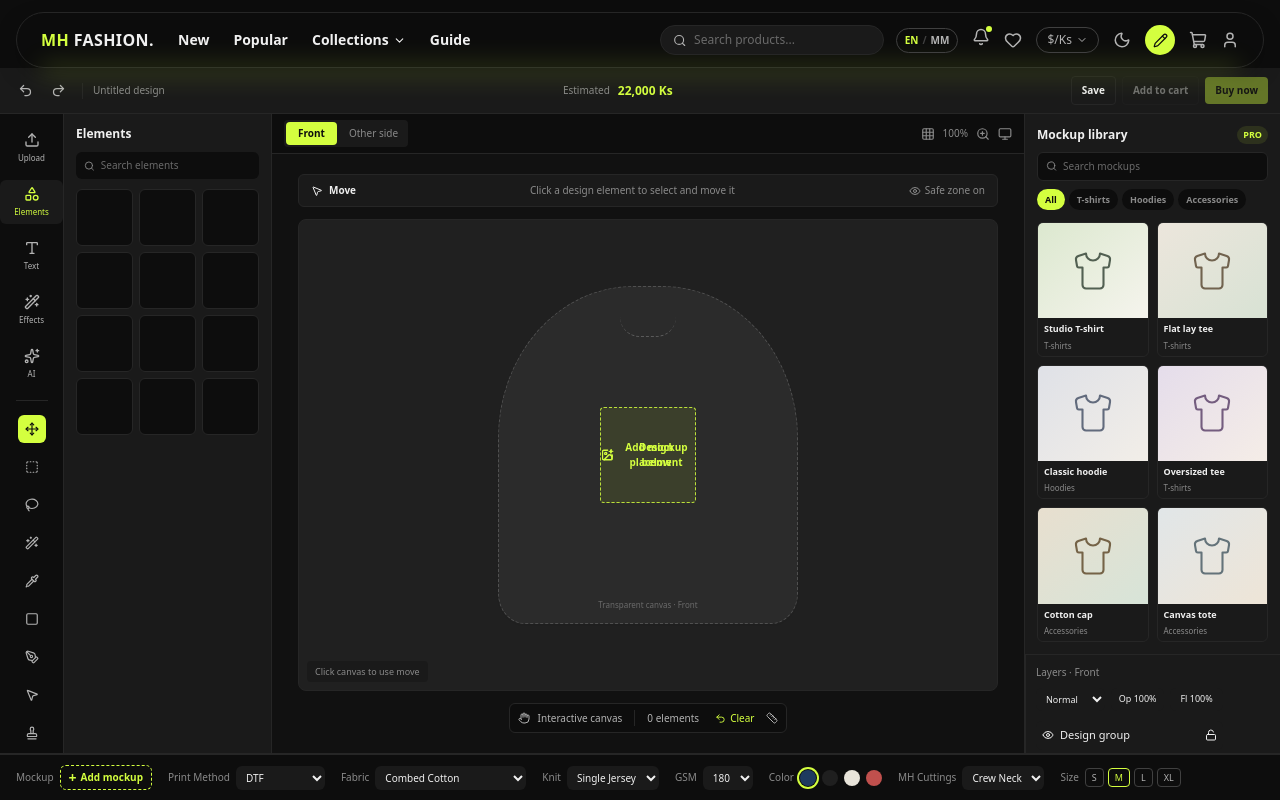
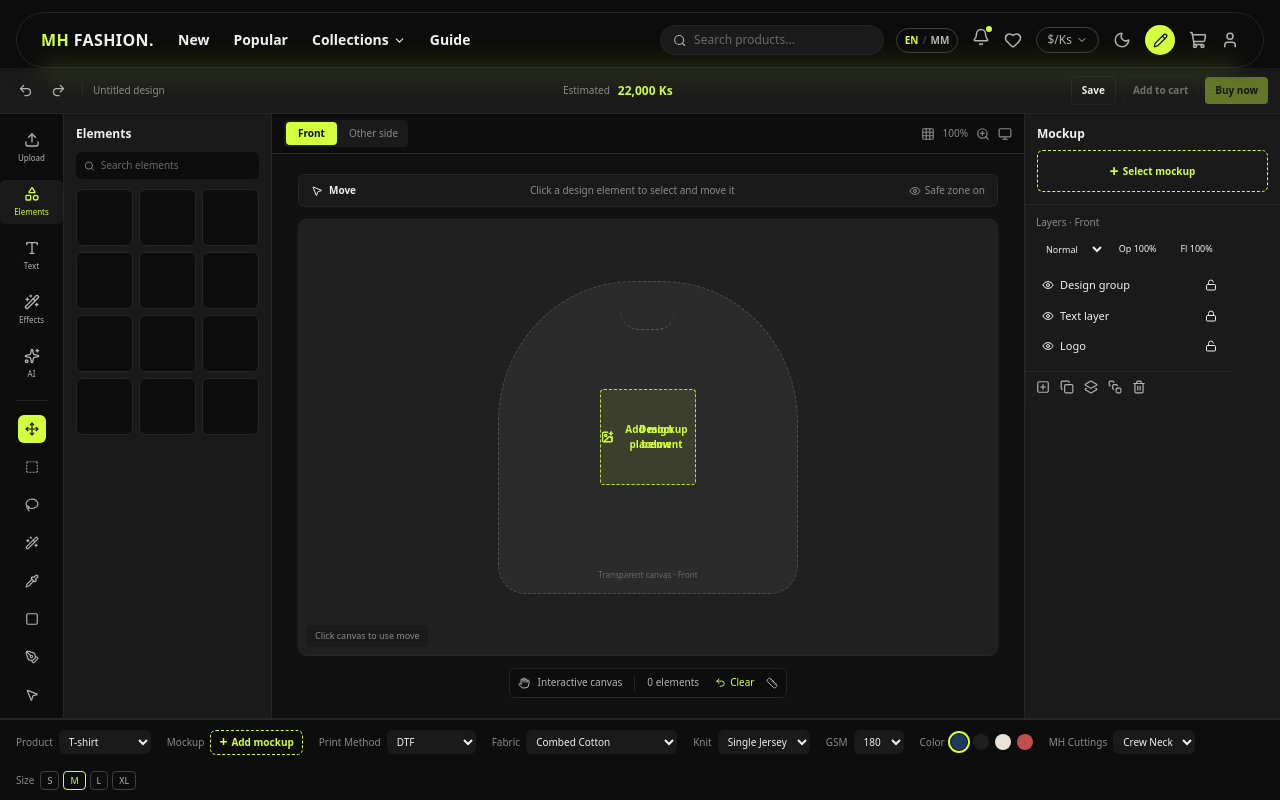
Before and after one commit to mhfashion/mhfashion, a Next.js app in the folder apps/web/: page /create in a window 1280 px wide. Built offline with nearby package versions, Linux system fonts and the light colour scheme.

Commit message:
Separate product and mockup editor controls

```diff
--- a/apps/web/src/app/create/page.tsx
+++ b/apps/web/src/app/create/page.tsx
@@ -58,7 +58,7 @@ export default function EditorPage() {
         </main>
 
         <aside className="hidden w-64 shrink-0 flex-col overflow-hidden border-l border-border bg-bg-surface lg:flex">
-          <div className="min-h-0 flex-1 overflow-y-auto"><MockupLibrary selected={mockup} onSelect={chooseMockup} /><LayersPanel side={activeSide} layers={layers[activeSide]} selectedLayerId={selectedLayerId} onSelectLayer={setSelectedLayerId} onToggleVisible={(id) => toggleLayerField(activeSide, id, "visible")} onToggleLock={(id) => toggleLayerField(activeSide, id, "locked")} /></div>
+          <div className="min-h-0 flex-1 overflow-y-auto"><div className="border-b border-border p-3"><div className="mb-2 text-xs font-bold">Mockup</div>{mockup ? <div className="rounded-md border border-accent/40 bg-accent/5 p-2 text-[10px] text-accent"><div className="font-semibold">{mockupName}</div><button type="button" onClick={() => setMockupLibraryOpen(true)} className="mt-1 text-[9px] text-text-secondary underline">Change mockup</button></div> : <button type="button" onClick={() => setMockupLibraryOpen(true)} className="flex w-full items-center justify-center gap-1 rounded-md border border-dashed border-accent px-2 py-3 text-[10px] font-semibold text-accent hover:bg-accent/10"><span className="text-base leading-none">+</span> Select mockup</button>}</div><LayersPanel side={activeSide} layers={layers[activeSide]} selectedLayerId={selectedLayerId} onSelectLayer={setSelectedLayerId} onToggleVisible={(id) => toggleLayerField(activeSide, id, "visible")} onToggleLock={(id) => toggleLayerField(activeSide, id, "locked")} /></div>
           {mockup && <div className="border-t border-border p-3"><div className="mb-2 text-[10px] font-semibold text-accent">Mockup selected</div><button onClick={() => setMockup(null)} className="w-full rounded border border-border px-2 py-1.5 text-[10px] text-text-secondary">Remove mockup</button></div>}
         </aside>
       </div>
--- a/apps/web/src/components/editor/AttributeBar.tsx
+++ b/apps/web/src/components/editor/AttributeBar.tsx
@@ -129,6 +129,14 @@ export default function AttributeBar({
 
   return (
     <div className="border-t border-border px-4 py-2.5 flex items-center gap-4 flex-wrap">
+      <Field label="Product">
+        <Select
+          value={selection.product}
+          options={PRODUCTS}
+          onChange={(product) => onChange({ ...selection, product })}
+        />
+      </Field>
+
       <Field label="Mockup">
         {mockupName ? (
           <div className="flex items-center gap-1.5 rounded-md border border-accent/40 bg-accent/5 px-1.5 py-1">
```
